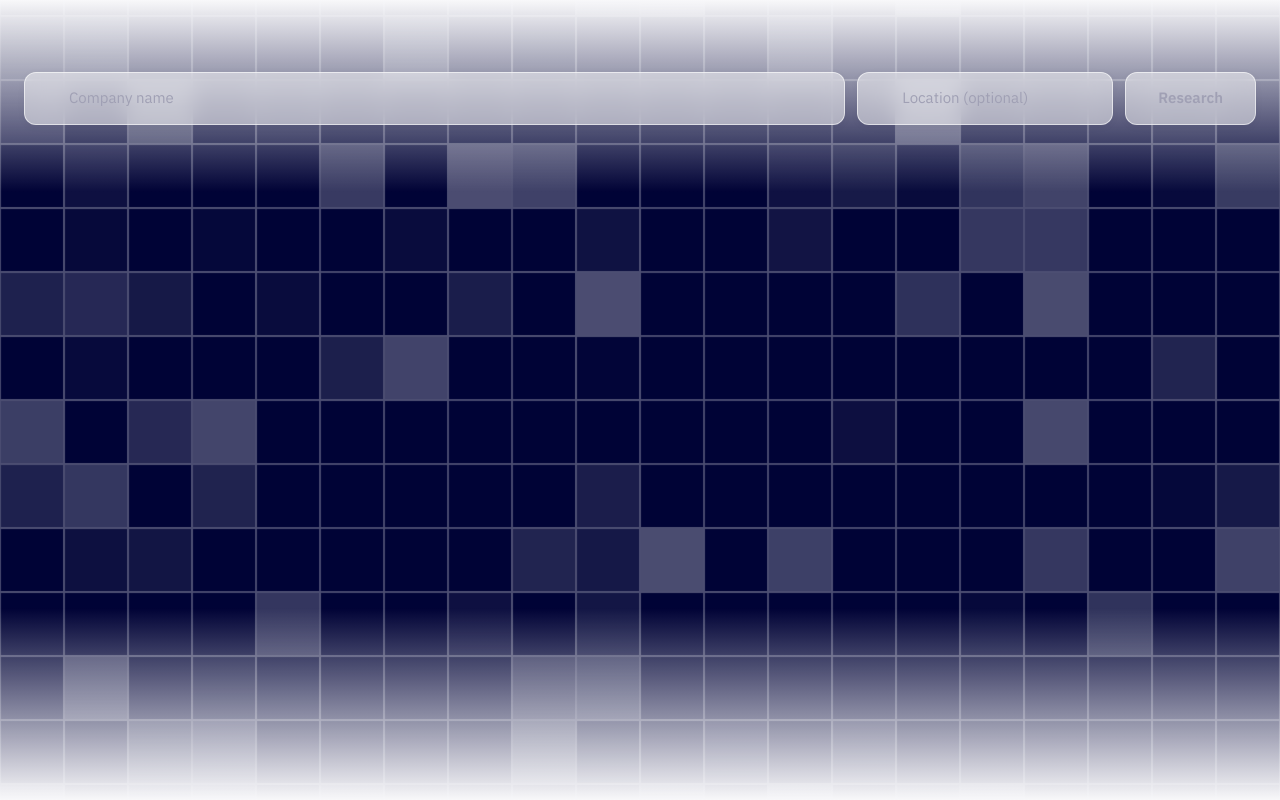
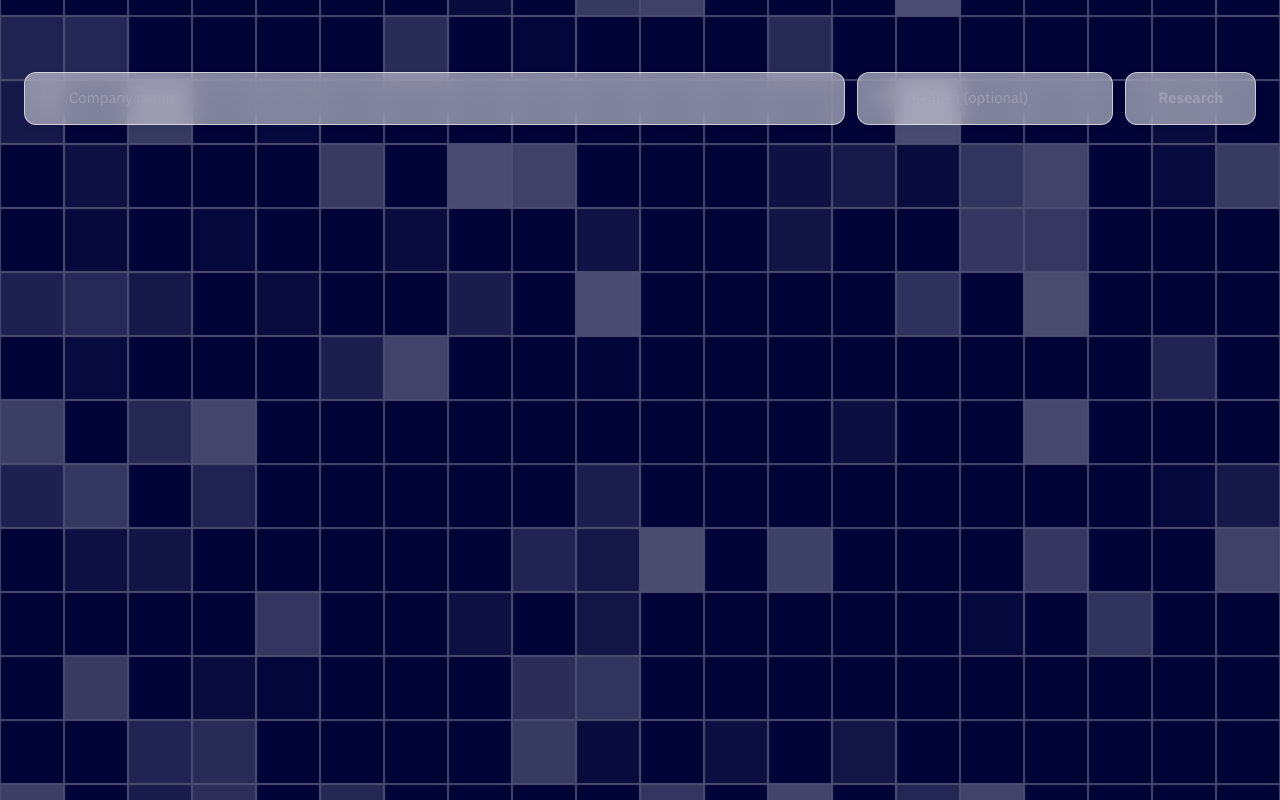
Before and after one commit to royayushkr/insurance-underwriter-agent, a React (Vite) app in the folder ui/: page / in a window 1280 px wide. Built offline with nearby package versions, Linux system fonts and the light colour scheme; no server answers.

Commit message:
Remove top and bottom gradient overlays

```diff
--- a/ui/src/App.tsx
+++ b/ui/src/App.tsx
@@ -180,23 +180,6 @@ export default function App() {
           transform: 'translateZ(0)',
         }}
       />
-      {/* Top gradient fade */}
-      <div
-        className="fixed inset-x-0 top-0 z-0 h-48 pointer-events-none"
-        style={{
-          background: 'linear-gradient(to bottom, var(--color-background), transparent)',
-          transform: 'translateZ(0)',
-        }}
-      />
-      {/* Bottom gradient fade */}
-      <div
-        className="fixed inset-x-0 bottom-0 z-0 h-48 pointer-events-none"
-        style={{
-          background: 'linear-gradient(to top, var(--color-background), transparent)',
-          transform: 'translateZ(0)',
-        }}
-      />
-
       <div className="relative z-10 max-w-7xl mx-auto px-6 py-8">
         <Header />
 
```
